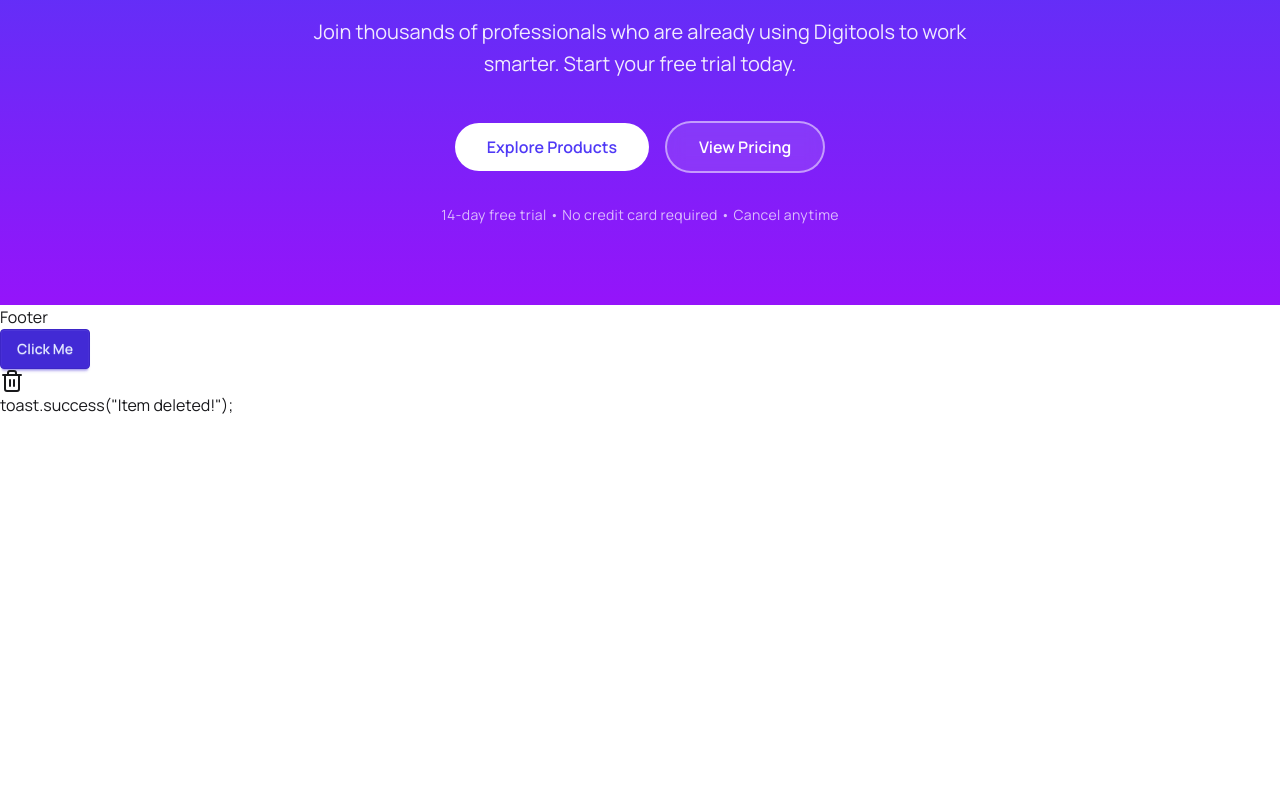
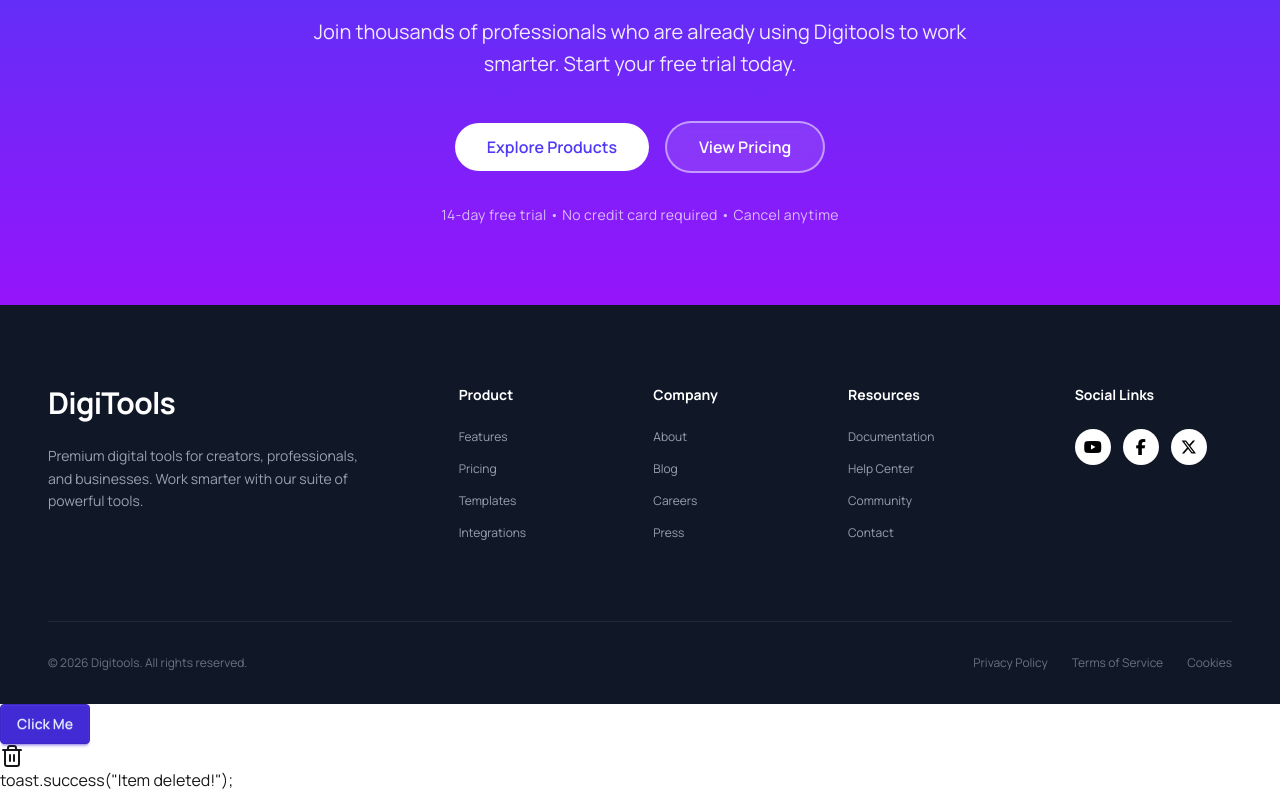
Before and after one commit to Swarna-Saha324/PH-Assignment6, a React (Vite) app: page / in a window 1280 px wide. Shown: the part 1102-1894 px from the top of the page. Before the commit the page ends 1519 px from the top, so only its background shows below. Built offline with nearby package versions, Linux system fonts and the light colour scheme.

Commit message:
Footer part is Completed

```diff
--- a/package.json
+++ b/package.json
@@ -10,6 +10,7 @@
     "preview": "vite preview"
   },
   "dependencies": {
+    "@fortawesome/fontawesome-free": "^7.2.0",
     "@tailwindcss/vite": "^4.2.2",
     "lucide-react": "^1.3.0",
     "react": "^19.2.4",
--- a/src/App.jsx
+++ b/src/App.jsx
@@ -1,4 +1,6 @@
 
+import '@fortawesome/fontawesome-free/css/all.min.css';
+import React from 'react';
 import './App.css'
 import { Trash } from 'lucide-react';
 import { ToastContainer } from 'react-toastify';
--- a/src/Components/Banner.jsx
+++ b/src/Components/Banner.jsx
@@ -46,7 +46,7 @@
       <div className="w-full lg:w-1/2 mt-12 lg:mt-0 relative flex justify-center lg:justify-end">
         <div className="relative w-full max-w-lg">
           <img
-            src="/public/banner.png"
+            src="/banner.png"
             alt="Digital Interface"
             className="rounded-3xl object-cover w-full h-auto shadow-2xl"
           />
--- a/src/Components/Footer.jsx
+++ b/src/Components/Footer.jsx
@@ -1,8 +1,68 @@
-import { Receipt } from "lucide-react";
+const Footer = () => {
+  const links = {
+    Product: ["Features", "Pricing", "Templates", "Integrations"],
+    Company: ["About", "Blog", "Careers", "Press"],
+    Resources: ["Documentation", "Help Center", "Community", "Contact"],
+  };
 
-const Footer = () => {
-    return (
-        <h1>Footer</h1>
-    );
-    }
-    export default Footer;
+  return (
+    <footer className="w-full bg-[#101727] text-white pt-20 pb-8 px-6 md:px-12">
+      <div className="max-w-7xl mx-auto">
+        <div className="grid grid-cols-1 md:grid-cols-2 lg:grid-cols-12 gap-12 mb-20">
+
+          {/* Logo Section */}
+          <div className="lg:col-span-4">
+            <h3 className="text-3xl font-bold mb-6 tracking-tight">DigiTools</h3>
+            <p className="text-gray-400 text-sm leading-relaxed max-w-xs">
+              Premium digital tools for creators, professionals, and businesses. Work smarter with our suite of powerful tools.
+            </p>
+          </div>
+
+          {/* Links Sections */}
+          <div className="lg:col-span-6 grid grid-cols-3 gap-4">
+            {Object.entries(links).map(([title, items]) => (
+              <div key={title}>
+                <h4 className="font-bold mb-6 text-sm">{title}</h4>
+                <ul className="space-y-4 text-xs text-gray-400">
+                  {items.map((item) => (
+                    <li key={item}>
+                      <a href="#" className="hover:text-white transition-colors">{item}</a>
+                    </li>
+                  ))}
+                </ul>
+              </div>
+            ))}
+          </div>
+
+          {/* Social Section */}
+          <div className="lg:col-span-2">
+            <h4 className="font-bold mb-6 text-sm">Social Links</h4>
+            <div className="flex gap-3">
+              <a href="#" className="w-9 h-9 bg-white rounded-full flex items-center justify-center text-black hover:bg-gray-200 transition-colors">
+                <i className="fa-brands fa-youtube"></i>
+              </a>
+              <a href="#" className="w-9 h-9 bg-white rounded-full flex items-center justify-center text-black hover:bg-gray-200 transition-colors">
+                <i className="fa-brands fa-facebook-f"></i>
+              </a>
+              <a href="#" className="w-9 h-9 bg-white rounded-full flex items-center justify-center text-black hover:bg-gray-200 transition-colors">
+                <i className="fa-brands fa-x-twitter"></i>
+              </a>
+            </div>
+          </div>
+        </div>
+
+        {/* Bottom Line & Copyright */}
+        <div className="border-t border-gray-800 pt-8 flex flex-row md:row justify-between items-center gap-4 text-[12px] text-gray-500">
+          <p>© 2026 Digitools. All rights reserved.</p>
+          <div className="flex gap-6">
+            <a href="#" className="hover:text-white transition-colors">Privacy Policy</a>
+            <a href="#" className="hover:text-white transition-colors">Terms of Service</a>
+            <a href="#" className="hover:text-white transition-colors">Cookies</a>
+          </div>
+        </div>
+      </div>
+    </footer>
+  );
+};
+
+export default Footer;
```
Also changed, not shown: 1 other file (tests, documents, lock files or other folders).
